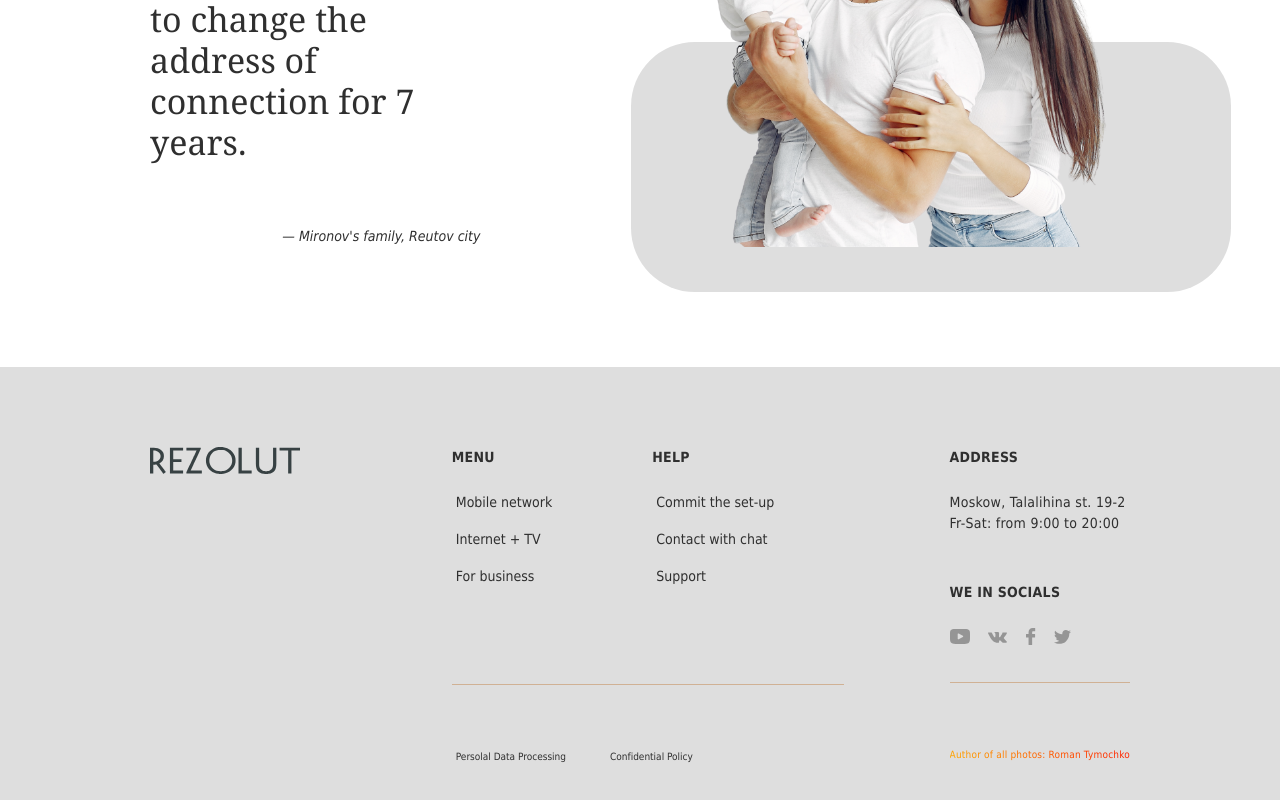
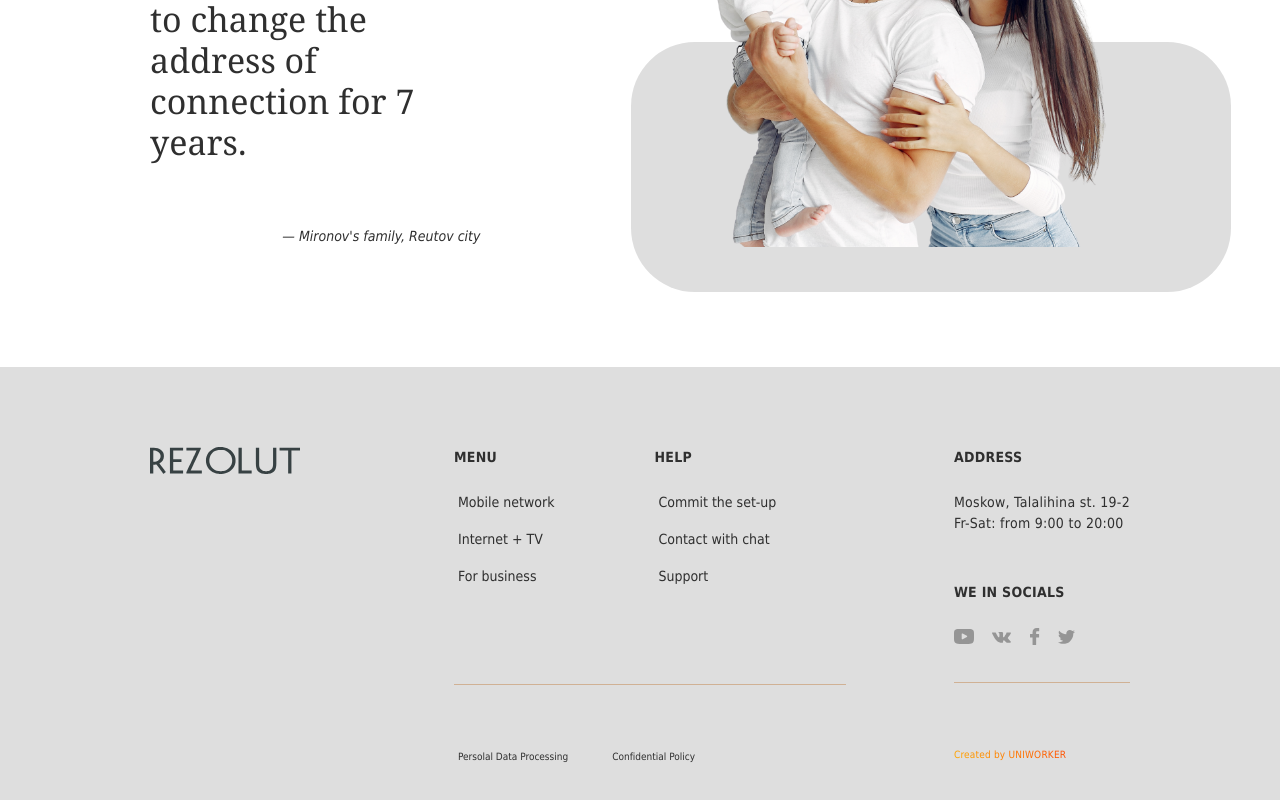
Before and after one commit to Uniworker/resolut, a website: page eng/index.html in a window 1280 px wide. Shown: the part 2447-3247 px from the top of the page. Drawn offline with Linux system fonts and the light colour scheme.

Commit message:
Update index.html

```diff
--- a/eng/index.html
+++ b/eng/index.html
@@ -332,7 +332,8 @@
               </span></a>
           </div>
           <hr>
-          <p class="footer__copyright">Author of all photos: Roman Tymochko</p>
+          <p class="footer__copyright">Created by <a href="https://www.youtube.com/channel/UC-ii73NUvqnJhGpieMlMstQ" target="_blank" title="Follow me:)">UNIWORKER</a>
+  </p>
         </div>
       </div>
     </div>
```
